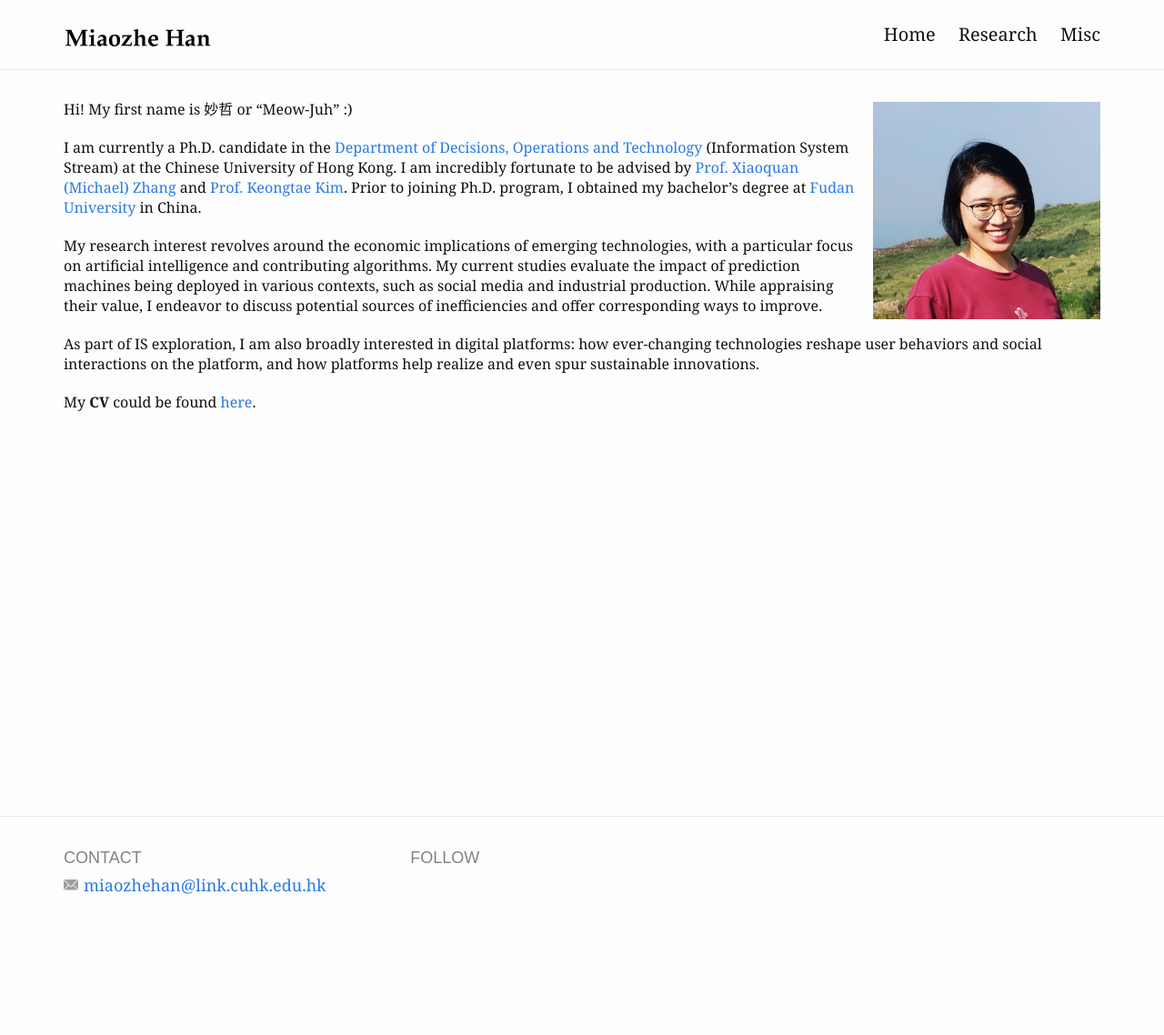
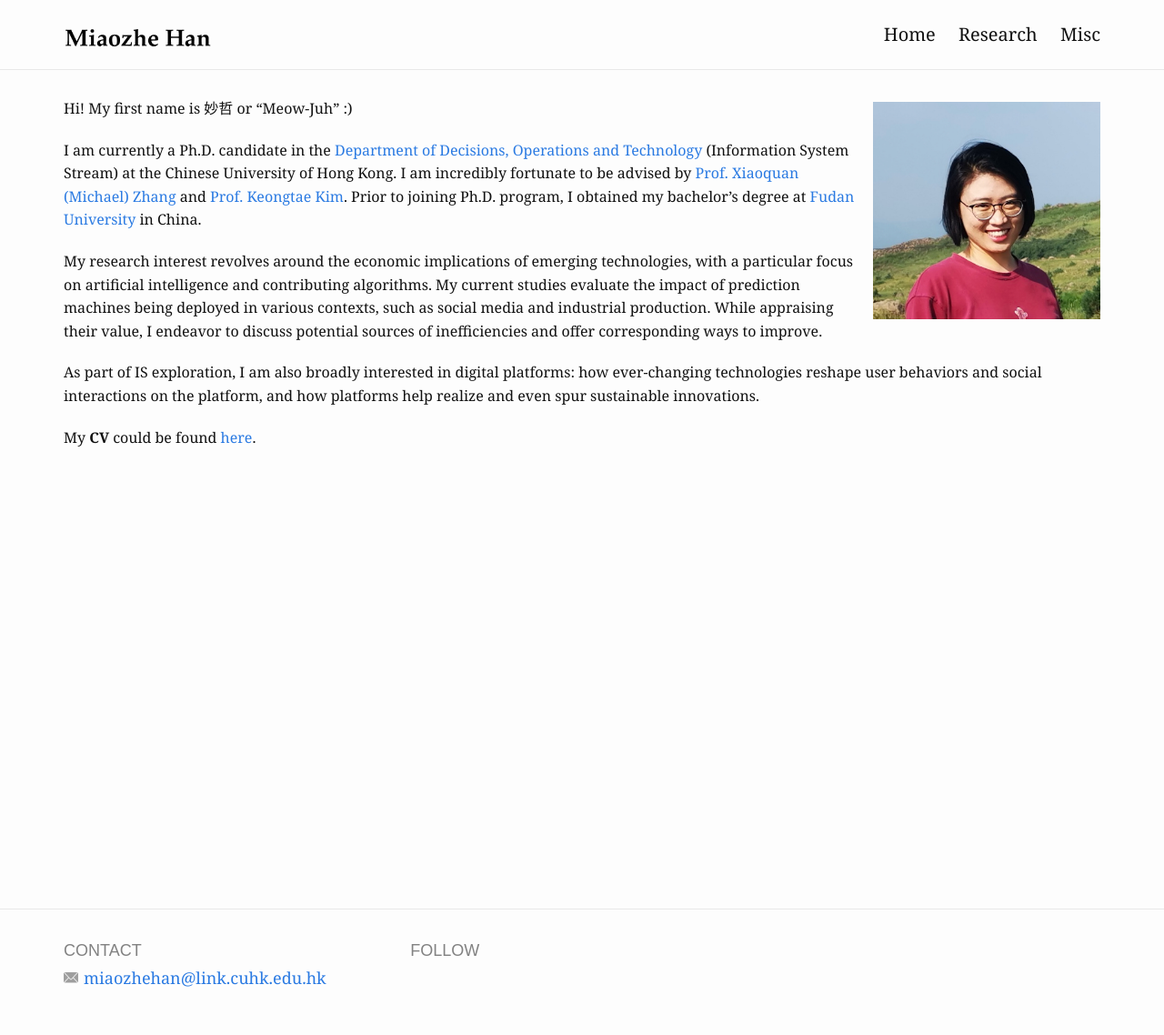
Before and after one commit to miaozhehan99/miaozhehan99.github.io, a Jekyll site: the page built from index.md, in a window 1280 px wide. Shown: the whole page at 91% size. Built offline with Jekyll 4.4.1, drawn with Linux system fonts in a browser that asks for light colours; before the commit the page ends 1036 px from its top, so only the background shows below that.

Commit message:
Update _work.scss

```diff
--- a/_sass/_work.scss
+++ b/_sass/_work.scss
@@ -11,3 +11,7 @@
   width: 100px;
   height: 100px;
 }
+
+body{
+ line-height: 1.6
+}
```
